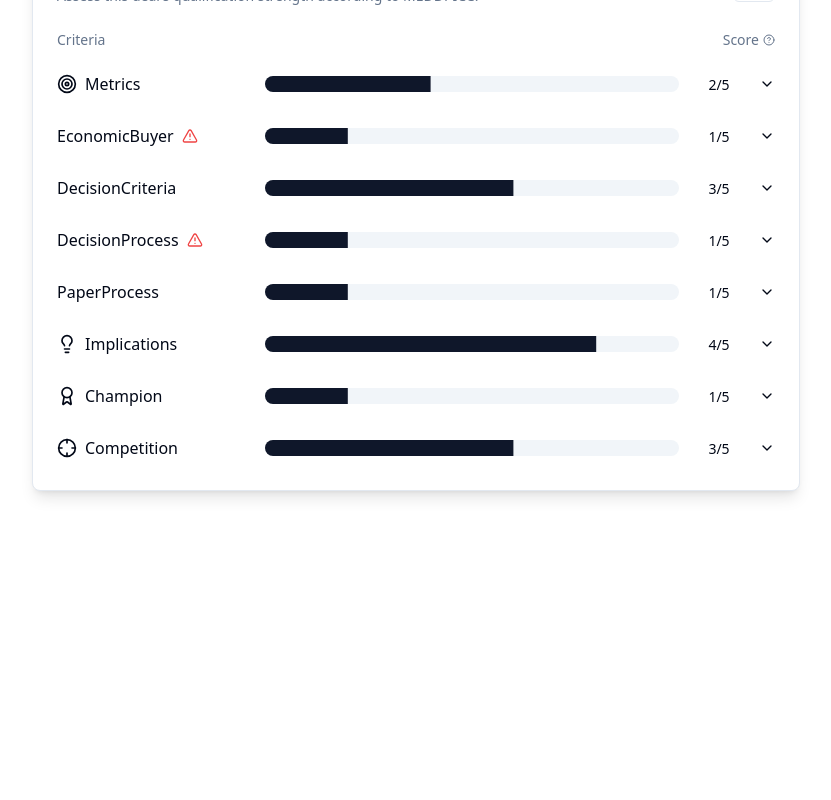
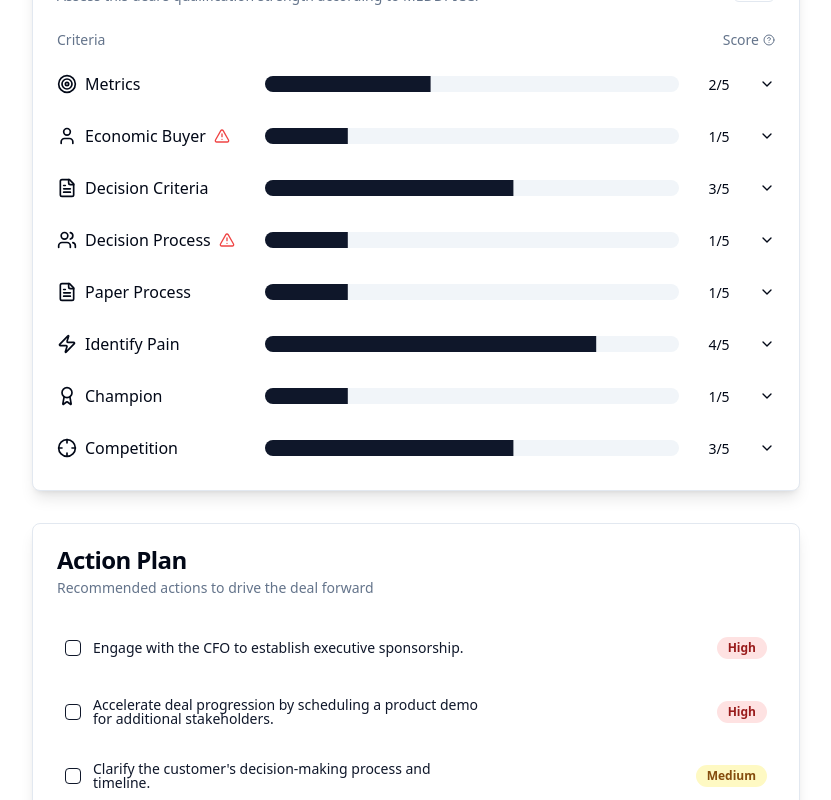
Before and after one commit to narratic/hello-react, a React (Vite) app: page / in a window 1280 px wide. Shown: the part 1240-2040 px from the top of the page, without its empty margins (224-1055 px from the left). Before the commit the page ends 1763 px from the top, so only its background shows below. Built offline with nearby package versions, Linux system fonts and the light colour scheme.

Commit message:
Fixed MEDDPICC naming

```diff
--- a/src/data/mockData.ts
+++ b/src/data/mockData.ts
@@ -33,7 +33,7 @@ export const deals: Deal[] = [
             decisionCriteria: 3,
             decisionProcess: 1,
             paperProcess: 1,
-            implications: 4,
+            identifyPain: 4,
             champion: 1,
             competition: 3,
         },
@@ -43,7 +43,7 @@ export const deals: Deal[] = [
             decisionCriteria: null,
             decisionProcess: "Potential Deal Breaker: Procurement process unclear",
             paperProcess: null,
-            implications: null,
+            identifyPain: null,
             champion: null,
             competition: null,
         },
@@ -149,7 +149,7 @@ export const deals: Deal[] = [
                 { text: "Contract review timeline set", completed: false },
                 { text: "Payment terms agreed", completed: false },
             ],
-            implications: [
+            identifyPain: [
                 { text: "Pain points documented", completed: true },
                 { text: "Cost of inaction calculated", completed: true },
                 { text: "Business impact assessed", completed: true },
@@ -201,7 +201,7 @@ export const deals: Deal[] = [
             decisionCriteria: 4,
             decisionProcess: 3,
             paperProcess: 2,
-            implications: 3,
+            identifyPain: 3,
             champion: 4,
             competition: 2,
         },
@@ -211,7 +211,7 @@ export const deals: Deal[] = [
             decisionCriteria: null,
             decisionProcess: null,
             paperProcess: null,
-            implications: null,
+            identifyPain: null,
             champion: null,
             competition: null,
         },
@@ -300,7 +300,7 @@ export const deals: Deal[] = [
                 { text: "Contract review timeline set", completed: false },
                 { text: "Payment terms agreed", completed: false },
             ],
-            implications: [
+            identifyPain: [
                 { text: "Pain points documented", completed: true },
                 { text: "Cost of inaction calculated", completed: true },
                 { text: "Business impact assessed", completed: true },
@@ -352,7 +352,7 @@ export const deals: Deal[] = [
             decisionCriteria: 2,
             decisionProcess: 1,
             paperProcess: 1,
-            implications: 2,
+            identifyPain: 2,
             champion: 2,
             competition: 3,
         },
@@ -362,7 +362,7 @@ export const deals: Deal[] = [
             decisionCriteria: null,
             decisionProcess: null,
             paperProcess: null,
-            implications: null,
+            identifyPain: null,
             champion: null,
             competition: null,
         },
@@ -451,7 +451,7 @@ export const deals: Deal[] = [
                 { text: "Contract review timeline set", completed: false },
                 { text: "Payment terms agreed", completed: false },
             ],
-            implications: [
+            identifyPain: [
                 { text: "Pain points documented", completed: true },
                 { text: "Cost of inaction calculated", completed: true },
                 { text: "Business impact assessed", completed: true },
--- a/src/env/App/App.tsx
+++ b/src/env/App/App.tsx
@@ -3,9 +3,9 @@ import { useState } from "react";
 import "@/styles.css";
 import { deals } from "@/data/mockData";
 import type { Deal } from "@/types";
-import { DealProgress, DealHeader, DealStakeholders, DealRisk, DealQualification } from "@/lib";
 import { Toaster as Toastie } from "@/components/ui/sonner";
 import { toast } from "sonner";
+import { DealProgress, DealHeader, DealStakeholders, DealRisk, DealQualification, DealActions } from "@/lib";
 
 const App: FC = () => {
     const [currentDeal, setCurrentDeal] = useState<Deal>(deals[0]);
@@ -30,6 +30,7 @@ const App: FC = () => {
             <DealStakeholders deal={currentDeal} />
             <DealRisk deal={currentDeal} />
             <DealQualification deal={currentDeal} onNavigate={handleNavigate} />
+            <DealActions deal={currentDeal} />
         </div>
     );
 };
--- a/src/lib/CounterDemo/DealQualification.tsx
+++ b/src/lib/CounterDemo/DealQualification.tsx
@@ -24,9 +24,9 @@ export const DealQualification: FC<QualificationAnalysisProps> = ({ deal, onNavi
 
     const formatName = (name: string) => {
         return name
-            .split("_")
-            .map((word) => word.charAt(0).toUpperCase() + word.slice(1))
-            .join(" ");
+            .replace(/([A-Z])/g, " $1")
+            .replace(/^./, (str) => str.toUpperCase())
+            .trim();
     };
 
     const getIcon = (key: string) => {
--- a/src/lib/utils.ts
+++ b/src/lib/utils.ts
@@ -25,15 +25,15 @@ export function getMEDDPICCIcon(category: string) {
     switch (category) {
         case "metrics":
             return Target;
-        case "economic_buyer":
+        case "economicBuyer":
             return User;
-        case "decision_criteria":
+        case "decisionCriteria":
             return FileText;
-        case "decision_process":
+        case "decisionProcess":
             return Users;
-        case "paper_process":
+        case "paperProcess":
             return FileText;
-        case "identification_pain":
+        case "identifyPain":
             return Zap;
         case "champion":
             return Award;
--- a/src/types/index.ts
+++ b/src/types/index.ts
@@ -36,7 +36,7 @@ export interface Deal {
         decisionCriteria: number;
         decisionProcess: number;
         paperProcess: number;
-        implications: number;
+        identifyPain: number;
         champion: number;
         competition: number;
     };
@@ -107,7 +107,7 @@ export type MeddpiccCategory =
     | "decisionCriteria"
     | "decisionProcess"
     | "paperProcess"
-    | "implications"
+    | "identifyPain"
     | "champion"
     | "competition";
 
@@ -117,7 +117,7 @@ export interface MeddpiccScores {
     decisionCriteria: number;
     decisionProcess: number;
     paperProcess: number;
-    implications: number;
+    identifyPain: number;
     champion: number;
     competition: number;
 }
@@ -128,7 +128,7 @@ export interface DealBreakers {
     decisionCriteria: string | null;
     decisionProcess: string | null;
     paperProcess: string | null;
-    implications: string | null;
+    identifyPain: string | null;
     champion: string | null;
     competition: string | null;
 }
@@ -144,7 +144,7 @@ export interface QualificationDetails {
     decisionCriteria: QualificationDetail[];
     decisionProcess: QualificationDetail[];
     paperProcess: QualificationDetail[];
-    implications: QualificationDetail[];
+    identifyPain: QualificationDetail[];
     champion: QualificationDetail[];
     competition: QualificationDetail[];
 }
```
